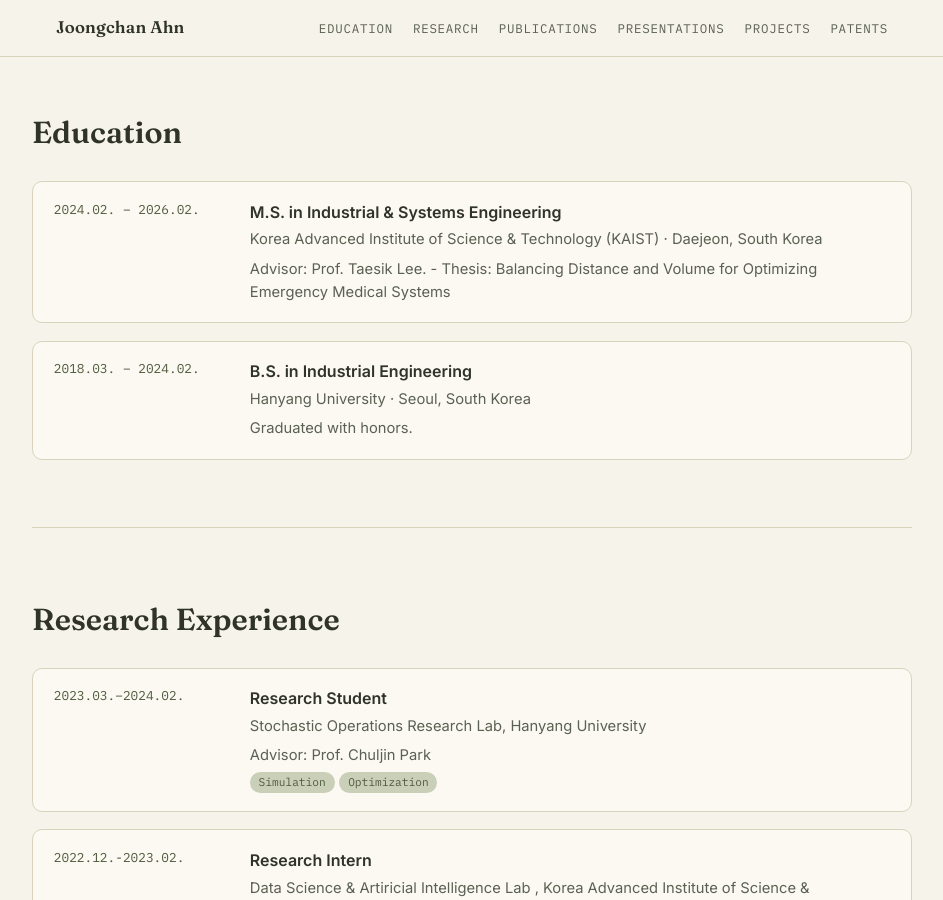
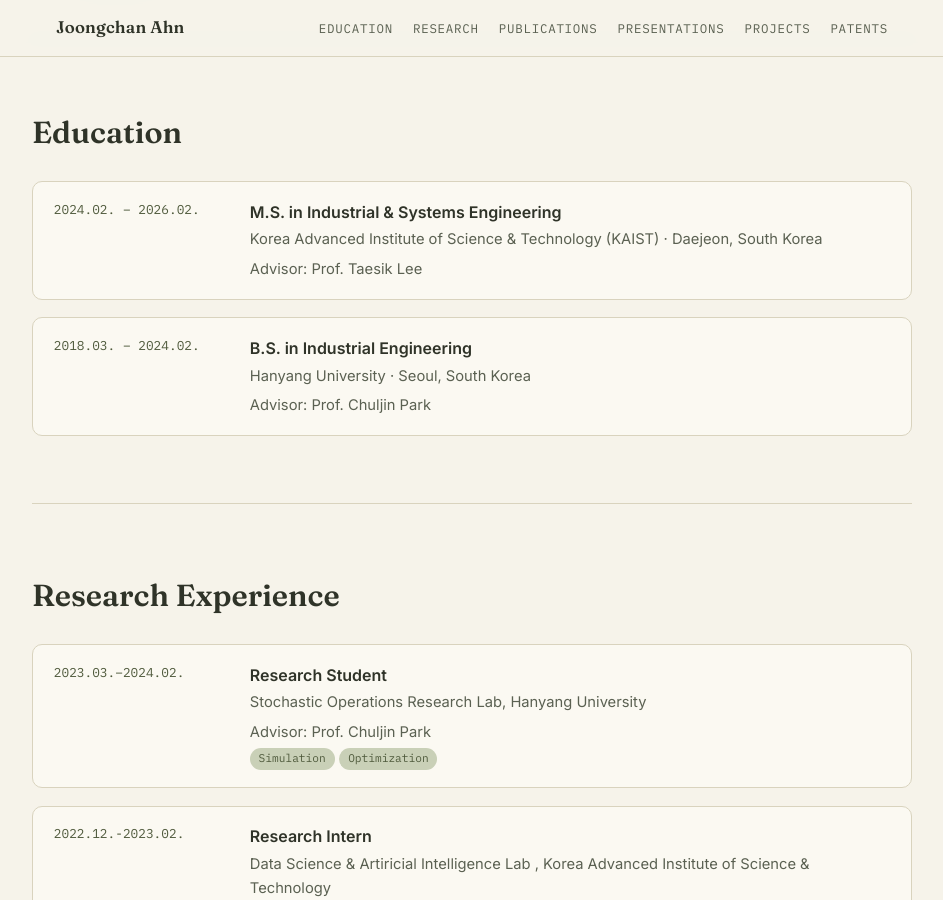
Before and after one commit to jcahn99/jcahn99.github.io, a Jekyll site: the page built from index.md, in a window 1280 px wide and 900 px high, scrolled down 338 px. Shown: the whole window, without its empty margins (168-1111 px from the left). Built offline with Jekyll 4.4.1, drawn with Linux system fonts in a browser that asks for light colours.

Commit message:
Update education.yml

```diff
--- a/_data/education.yml
+++ b/_data/education.yml
@@ -3,10 +3,12 @@
   institution: "Korea Advanced Institute of Science & Technology (KAIST)"
   location: "Daejeon, South Korea"
   period: "2024.02. – 2026.02."
-  description: "Advisor: Prof. Taesik Lee. - Thesis: Balancing Distance and Volume for Optimizing Emergency Medical Systems"
+  description: "Advisor: Prof. Taesik Lee"
+  thesis: "Balancing Distance and Volume for Optimizing Emergency Medical Systems"
 
 - degree: "B.S. in Industrial Engineering"
   institution: "Hanyang University"
   location: "Seoul, South Korea"
   period: "2018.03. – 2024.02."
-  description: "Graduated with honors."
+  description: "Advisor: Prof. Chuljin Park"
+  thesis: "Quantifying Uncertainty in Optical Critical Dimension Measurement using Markov Chain Monte Carlo"
```
